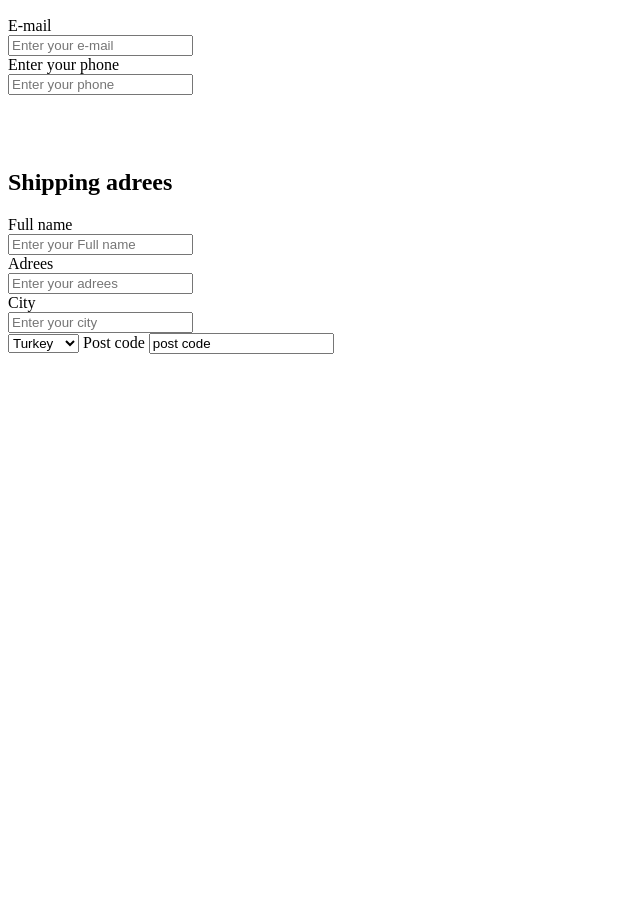
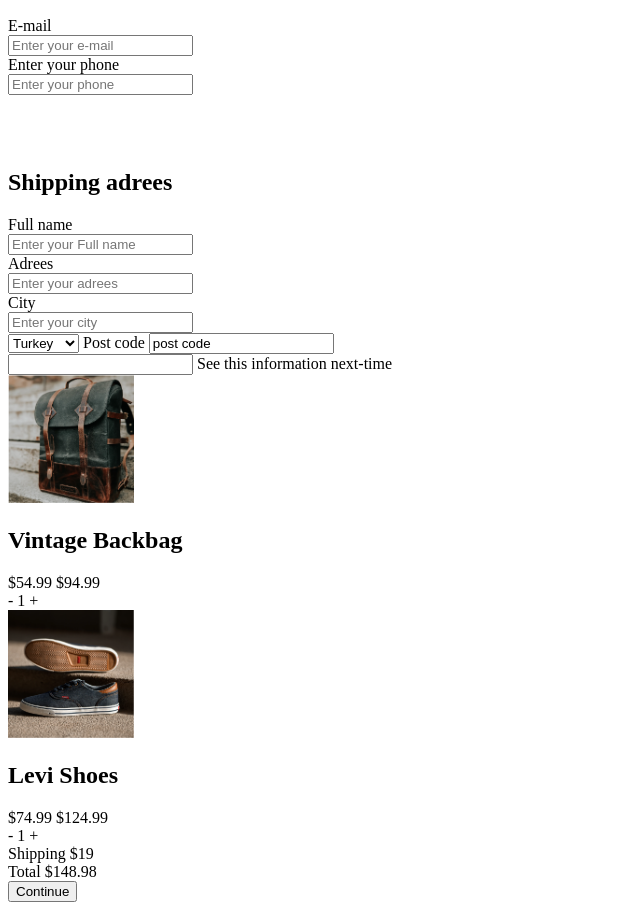
Before and after one commit to ozkan4186/checkout-form-project, a plain HTML site: page index.html in a window 1280 px wide. Shown: the part 110-1020 px from the top of the page, without its empty margins (0-640 px from the left). Before the commit the page ends 800 px from the top, so only its background shows below. Drawn offline with Linux system fonts and the light colour scheme.

Commit message:
added file2

```diff
--- a/index.html
+++ b/index.html
@@ -46,6 +46,45 @@
         <label for="Post code">Post code</label>
         <input type="Post code" placeholder="Enter your postal code..." value="post code" id="post code" />
       </div>
+      <div class="check">
+          <input type="check-box" id="check">
+          <label for="check">See this information next-time</label>
+      </div>
     </section>
+    <section class="section2">
+        <div class="container">
+            <img src="./images/photo1.png" width="10%" alt="">
+            <div class="right1">
+                <h2>Vintage Backbag</h2>
+                <span>$54.99</span>
+                <span>$94.99</span>
+                <div class="sayi">
+                    <span>-</span>
+                    <span>1</span>
+                    <span>+</span>
+                </div>
+            </div>
+             <img src="./images/photo2.png" width="10%" alt="">
+            <div class="right2">
+                <h2>Levi Shoes</h2>
+                <span>$74.99</span>
+                <span>$124.99</span>
+                <div class="sayi">
+                    <span>-</span>
+                    <span>1</span>
+                    <span>+</span>
+                </div>
+            </div>
+            <div class="alt-yazi">
+               <span>Shipping</span>
+                <span>$19</span> <br>
+               <span>Total</span>
+                <span>$148.98</span>
+            </div>
+        </div>
+    </section>
+    <footer>
+        <button>Continue</button>
+    </footer>
   </body>
 </html>
```
